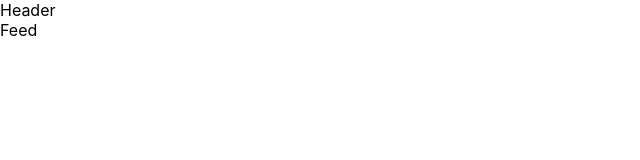
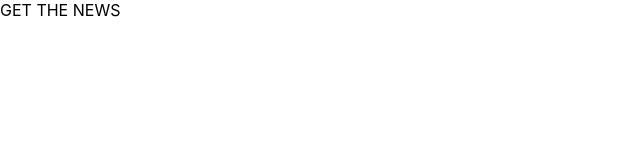
Before and after one commit to mloercher/News_app, a React (Create React App) app: page / in a window 1280 px wide. Shown: the top 160 px of the page, without its empty margins (0-640 px from the left). Built offline with nearby package versions, Linux system fonts and the light colour scheme.

Commit message:
removed unused stock react files

```diff
--- a/src/App.js
+++ b/src/App.js
@@ -1,4 +1,4 @@
-import React from 'react';
+// import React from 'react';
 import './App.css';
 import Header from './components/Header';
 import Feed from './components/Feed'
--- a/src/components/Feed.js
+++ b/src/components/Feed.js
@@ -2,7 +2,10 @@ import React from 'react'
 
 function Feed() {
   return (
-    <div>Feed</div>
+    <div className='main'>
+
+
+    </div>
   )
 }
 
--- a/src/components/Header.js
+++ b/src/components/Header.js
@@ -2,7 +2,7 @@ import React from 'react'
 
 function Header() {
   return (
-    <div>Header</div>
+    <div>GET THE NEWS</div>
   )
 }
 
--- a/src/index.js
+++ b/src/index.js
@@ -2,7 +2,6 @@ import React from 'react';
 import ReactDOM from 'react-dom/client';
 import './index.css';
 import App from './App';
-import reportWebVitals from './reportWebVitals';
 
 const root = ReactDOM.createRoot(document.getElementById('root'));
 root.render(
@@ -10,8 +9,3 @@ root.render(
     <App />
   </React.StrictMode>
 );
-
-// If you want to start measuring performance in your app, pass a function
-// to log results (for example: reportWebVitals(console.log))
-// or send to an analytics endpoint. Learn more: https://bit.ly/CRA-vitals
-reportWebVitals();
--- a/src/reportWebVitals.js
+++ /dev/null
@@ -1,13 +0,0 @@
-const reportWebVitals = onPerfEntry => {
-  if (onPerfEntry && onPerfEntry instanceof Function) {
-    import('web-vitals').then(({ getCLS, getFID, getFCP, getLCP, getTTFB }) => {
-      getCLS(onPerfEntry);
-      getFID(onPerfEntry);
-      getFCP(onPerfEntry);
-      getLCP(onPerfEntry);
-      getTTFB(onPerfEntry);
-    });
-  }
-};
-
-export default reportWebVitals;
```
Also changed, not shown: src/setupTests.js (deleted, +0 -5 lines), src/logo.svg (deleted), 1 other file (tests, documents, lock files or other folders).
